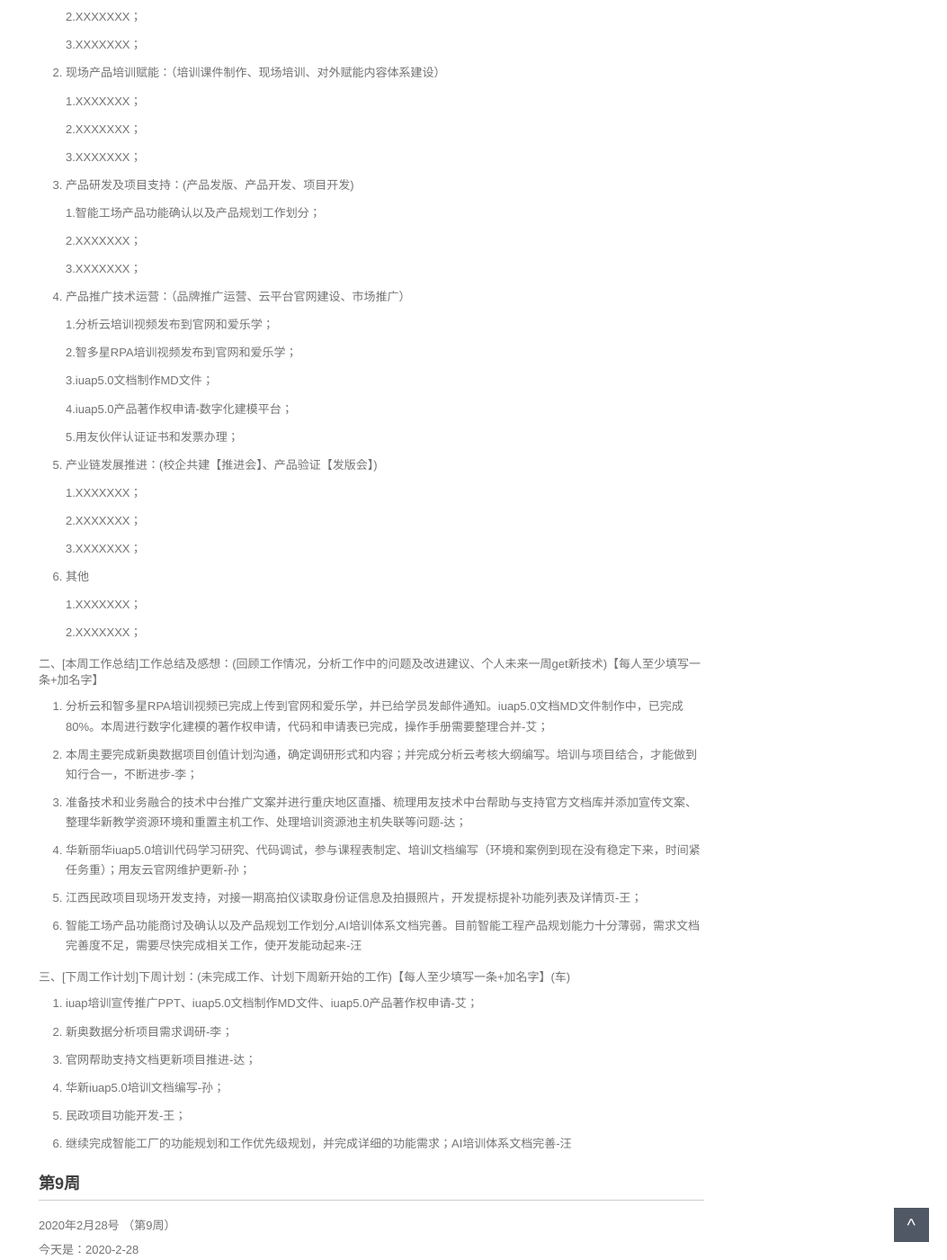
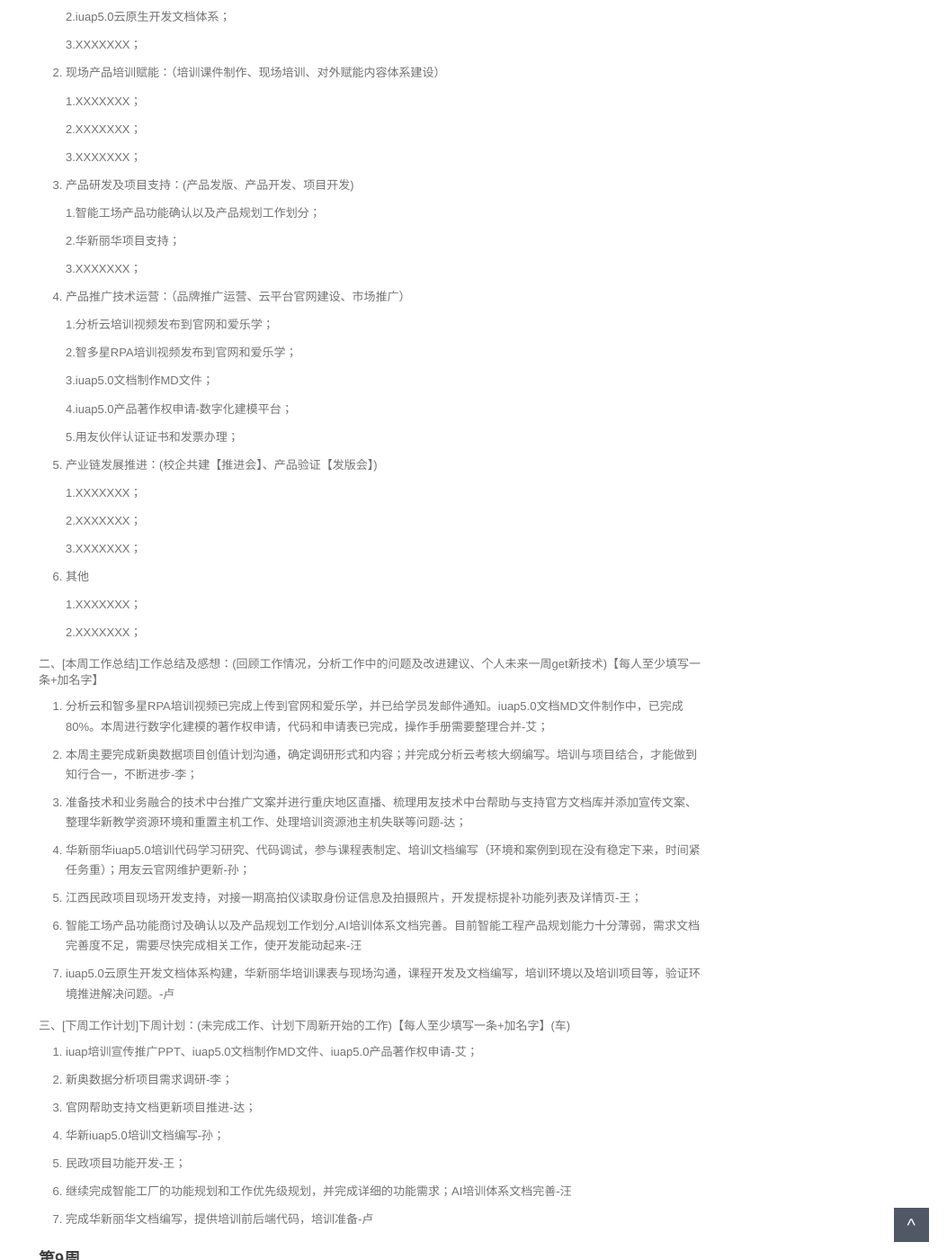
Before and after one commit to walllFlower/blog, a Jekyll site: the page built from 2020-02-28-day_report.md, in a window 1280 px wide and 1400 px high, scrolled down 590 px. Shown: the whole window at 90% size, without its empty margins (227-1280 px from the left). Built offline with Jekyll 4.4.1, drawn with Linux system fonts in a browser that asks for light colours; comment, search, counter and statistics services are not loaded.

Commit message:
Update 2020-02-28-day_report.md

```diff
--- a/2020-02-28-day_report.md
+++ b/2020-02-28-day_report.md
@@ -28,7 +28,7 @@ categories: 技术运营工作周报
 
     1.完善AI培训文档体系；
 
-    2.XXXXXXX；
+    2.iuap5.0云原生开发文档体系；
 
     3.XXXXXXX；
 
@@ -44,7 +44,7 @@ categories: 技术运营工作周报
 
     1.智能工场产品功能确认以及产品规划工作划分；
 
-    2.XXXXXXX；
+    2.华新丽华项目支持；
 
     3.XXXXXXX；
 
@@ -88,6 +88,8 @@ categories: 技术运营工作周报
 
 6. 智能工场产品功能商讨及确认以及产品规划工作划分,AI培训体系文档完善。目前智能工程产品规划能力十分薄弱，需求文档完善度不足，需要尽快完成相关工作，使开发能动起来-汪
 
+7. iuap5.0云原生开发文档体系构建，华新丽华培训课表与现场沟通，课程开发及文档编写，培训环境以及培训项目等，验证环境推进解决问题。-卢
+
 三、[下周工作计划]下周计划：(未完成工作、计划下周新开始的工作)【每人至少填写一条+加名字】(车)
 
 1. iuap培训宣传推广PPT、iuap5.0文档制作MD文件、iuap5.0产品著作权申请-艾；
@@ -101,6 +103,8 @@ categories: 技术运营工作周报
 5. 民政项目功能开发-王；
 
 6. 继续完成智能工厂的功能规划和工作优先级规划，并完成详细的功能需求；AI培训体系文档完善-汪
+
+7. 完成华新丽华文档编写，提供培训前后端代码，培训准备-卢
 
 ###  第9周
 
```
